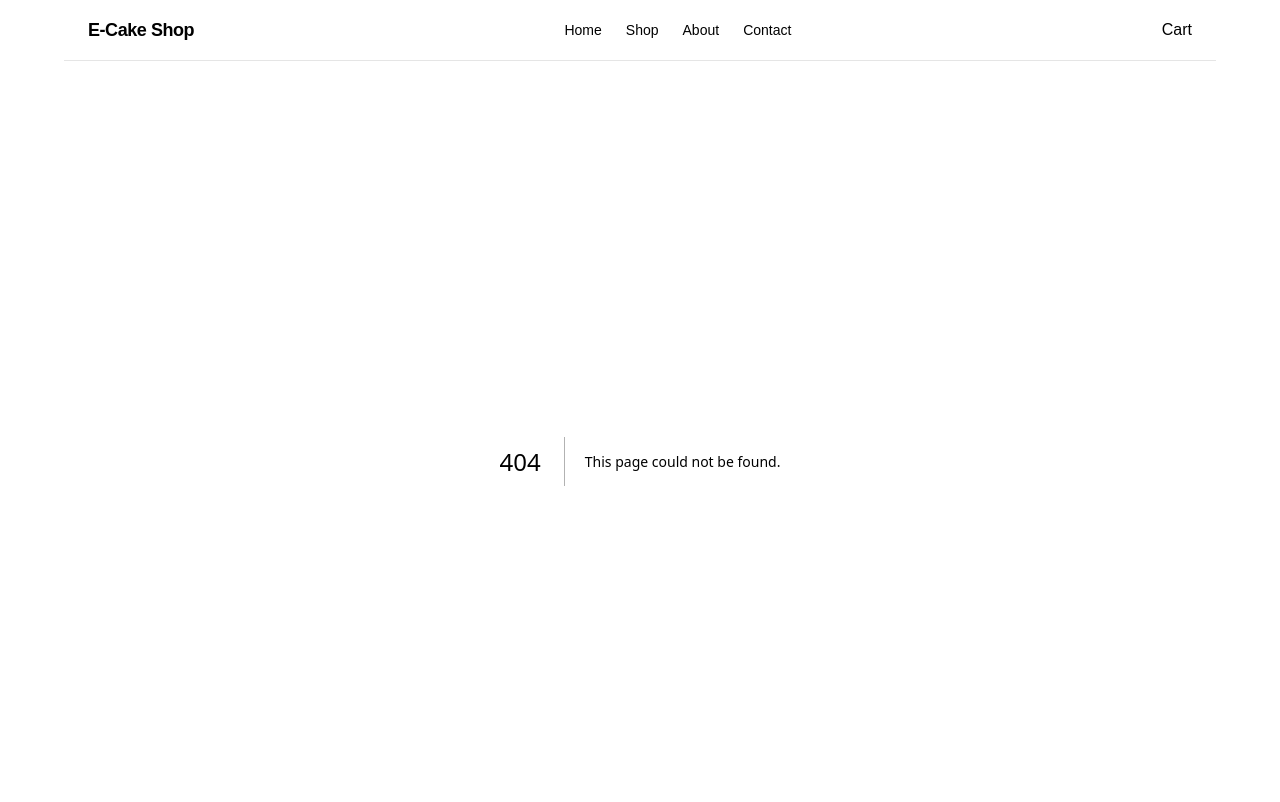
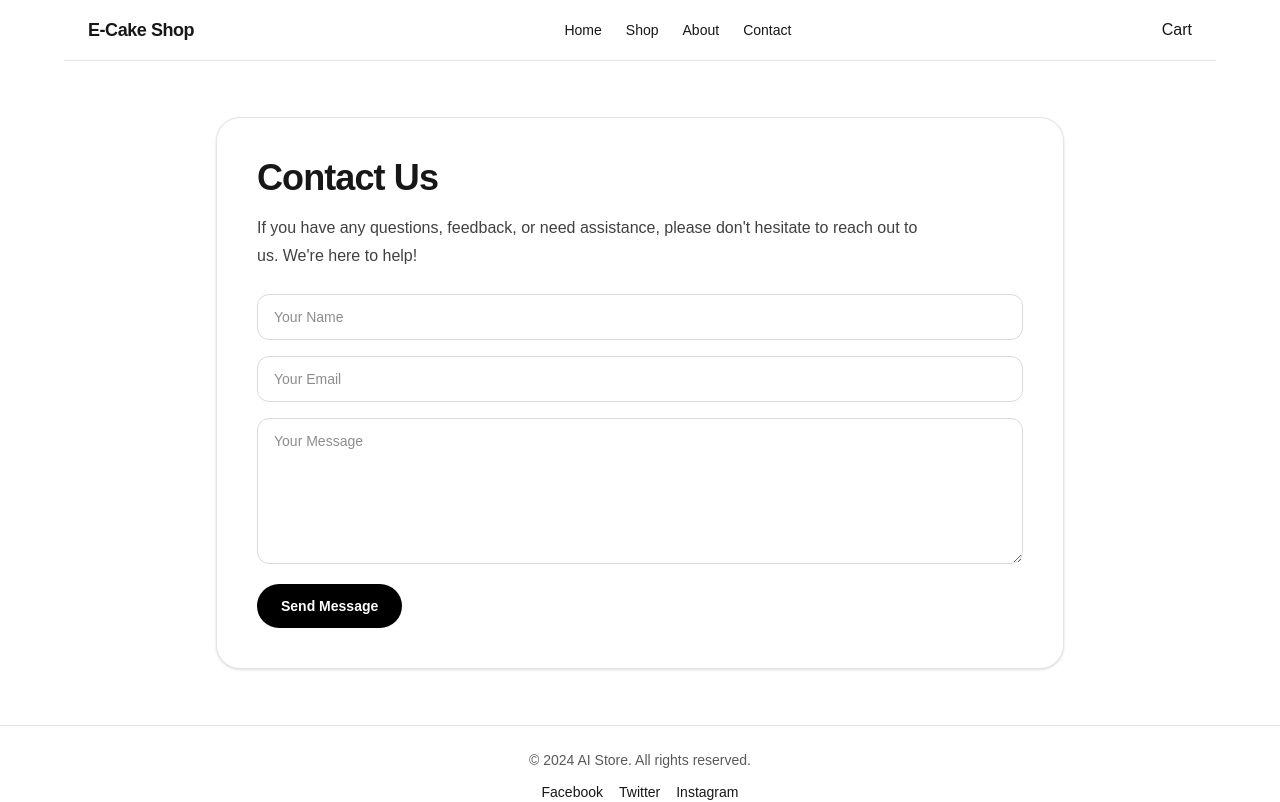
Before and after one commit to emeol/ecom, a Next.js app: page /contact in a window 1280 px wide. Before the commit this address had no page. Shown: the top 802 px of the page. Built offline with nearby package versions, Linux system fonts and the light colour scheme.

Commit message:
hook up contact route and ai style Contact

```diff
--- /dev/null
+++ b/app/contact/page.tsx
@@ -0,0 +1,5 @@
+import { Contact } from "../pages/Contact";
+
+export const ContactPage = () => <Contact />;
+
+export default ContactPage;
--- a/app/pages/Contact.tsx
+++ b/app/pages/Contact.tsx
@@ -1,14 +1,38 @@
 export const Contact = () => {
     return (
-        <div className="contact-page">
-            <h1>Contact Us</h1>
-            <p>If you have any questions, feedback, or need assistance, please don't hesitate to reach out to us. We're here to help!</p>
-            <form action="/send-data-here" method="post" className="contact-form">
-                <input type="text" placeholder="Your Name" required />
-                <input type="email" placeholder="Your Email" required />
-                <textarea placeholder="Your Message" required></textarea>
-                <button type="submit">Send Message</button>
-            </form>
-        </div>
+        <section className="mx-auto w-full max-w-4xl px-6 py-10 md:py-14">
+            <div className="rounded-3xl border border-black/10 bg-white p-6 shadow-sm md:p-10">
+                <h1 className="mb-4 text-3xl font-semibold tracking-tight md:text-4xl">Contact Us</h1>
+                <p className="mb-6 max-w-2xl text-base leading-7 text-black/75">
+                    If you have any questions, feedback, or need assistance, please don&apos;t hesitate to reach out to us. We&apos;re here to help!
+                </p>
+                <form action="/send-data-here" method="post" className="flex flex-col gap-4">
+                    <input
+                        type="text"
+                        placeholder="Your Name"
+                        required
+                        className="rounded-xl border border-black/15 bg-transparent px-4 py-3 text-sm outline-none transition placeholder:text-black/45 focus:border-black/50"
+                    />
+                    <input
+                        type="email"
+                        placeholder="Your Email"
+                        required
+                        className="rounded-xl border border-black/15 bg-transparent px-4 py-3 text-sm outline-none transition placeholder:text-black/45 focus:border-black/50"
+                    />
+                    <textarea
+                        placeholder="Your Message"
+                        required
+                        rows={6}
+                        className="rounded-xl border border-black/15 bg-transparent px-4 py-3 text-sm outline-none transition placeholder:text-black/45 focus:border-black/50"
+                    ></textarea>
+                    <button
+                        type="submit"
+                        className="mt-1 inline-flex w-fit items-center rounded-full bg-black px-6 py-3 text-sm font-semibold text-white transition hover:bg-black/85"
+                    >
+                        Send Message
+                    </button>
+                </form>
+            </div>
+        </section>
     );
 }
```
